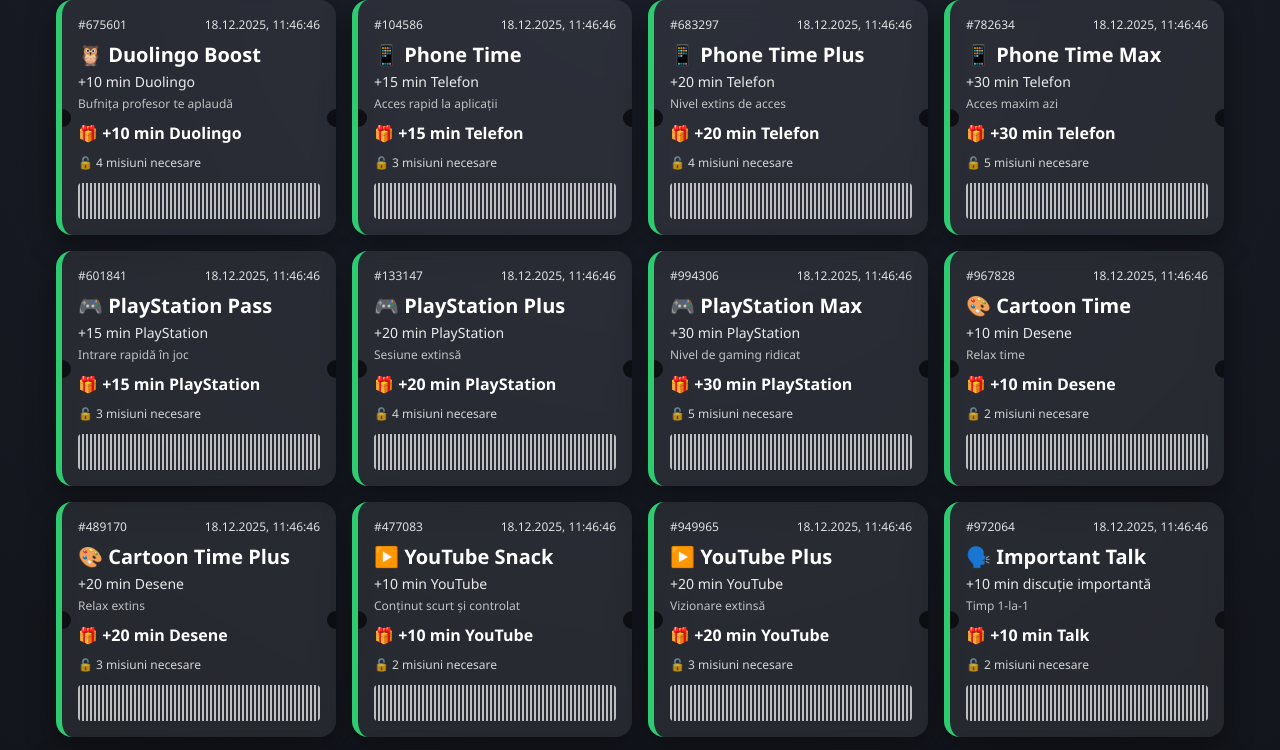
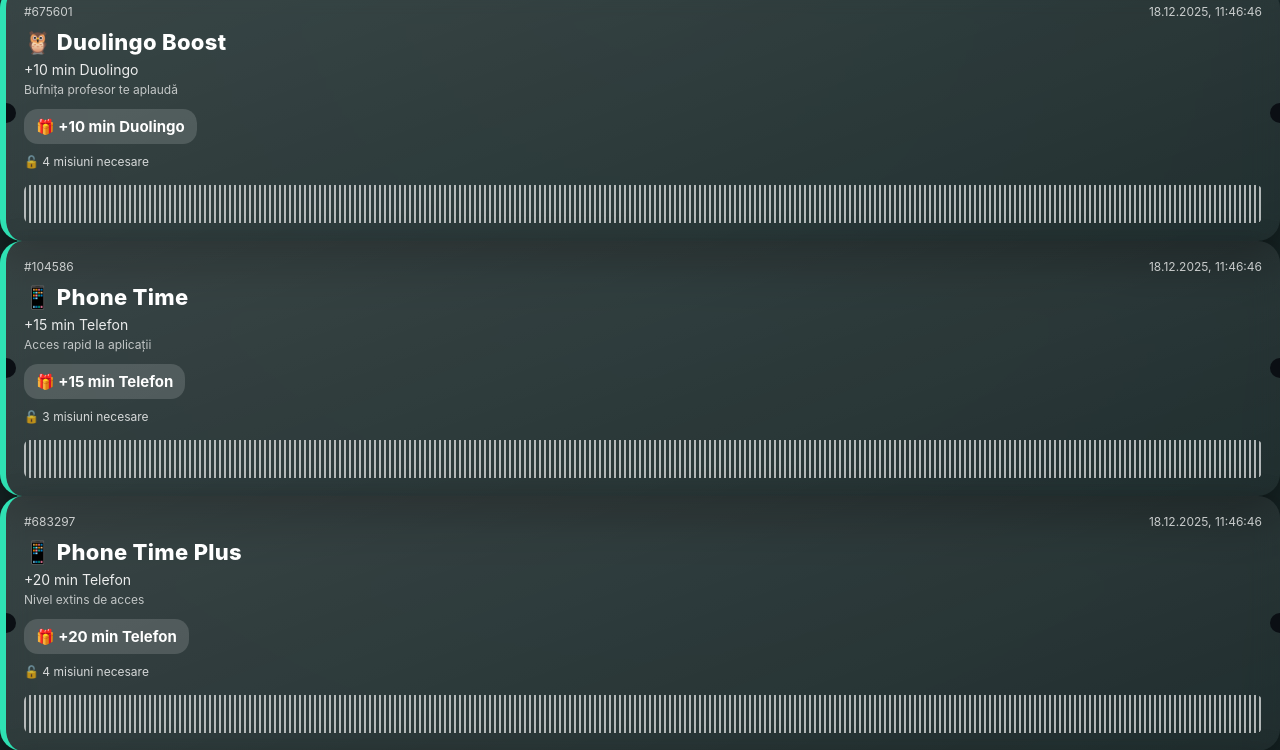
Before and after one commit to toadermihai23-create/time-arena-mag, a plain HTML site: page index.html in a window 1280 px wide. Shown: the part 96-846 px from the top of the page. Drawn offline with Linux system fonts and the light colour scheme.

Commit message:
Update style.css

```diff
--- a/style.css
+++ b/style.css
@@ -1,66 +1,55 @@
 :root {
-  --green: #2ecc71;
-  --blue: #3498db;
-  --red: #e74c3c;
-  --purple: #9b59b6;
-  --bg: #0e0f13;
-  --card-bg: rgba(255,255,255,0.08);
+  --green: #2fe2b4;
+  --blue: #4aa3ff;
+  --red: #ff6b6b;
+  --purple: #b18cff;
+  --bg: #0b0f14;
+  --glass: rgba(255,255,255,0.08);
 }
-
-* { box-sizing: border-box; }
 
 body {
   margin: 0;
-  background: radial-gradient(circle at top, #1b1f2a, #0e0f13);
-  font-family: 'Segoe UI', system-ui, sans-serif;
+  background: radial-gradient(circle at top, #1a2a2a, #0b0f14);
+  font-family: Inter, system-ui, sans-serif;
   color: #fff;
 }
 
-.app {
-  padding: 16px;
-  max-width: 1200px;
-  margin: auto;
+.ticket {
+  position: relative;
+  border-radius: 22px;
+  padding: 18px;
+  background: linear-gradient(
+    160deg,
+    rgba(255,255,255,0.14),
+    rgba(255,255,255,0.04)
+  );
+  backdrop-filter: blur(14px);
+  box-shadow: 0 20px 40px rgba(0,0,0,.45);
+  overflow: hidden;
+  transition: transform .2s ease, box-shadow .2s ease;
 }
 
-.title {
-  text-align: center;
-  margin-bottom: 16px;
+.ticket:hover {
+  transform: translateY(-3px);
+  box-shadow: 0 25px 60px rgba(0,0,0,.6);
 }
 
-.ticket-grid {
-  display: grid;
-  grid-template-columns: repeat(auto-fit, minmax(280px, 1fr));
-  gap: 16px;
-}
-
-/* ===== TICKET CARD ===== */
-
-.ticket {
-  position: relative;
-  padding: 16px;
-  border-radius: 16px;
-  background: var(--card-bg);
-  backdrop-filter: blur(10px);
-  box-shadow: 0 10px 30px rgba(0,0,0,.4);
-  overflow: hidden;
-}
-
-/* perforation */
+/* notch */
 .ticket::before,
 .ticket::after {
   content: "";
   position: absolute;
   top: 50%;
-  width: 18px;
-  height: 18px;
+  width: 20px;
+  height: 20px;
   background: var(--bg);
   border-radius: 50%;
   transform: translateY(-50%);
 }
-.ticket::before { left: -9px; }
-.ticket::after { right: -9px; }
+.ticket::before { left: -10px; }
+.ticket::after { right: -10px; }
 
-/* color accents */
+/* type colors */
 .ticket.green { border-left: 6px solid var(--green); }
 .ticket.blue { border-left: 6px solid var(--blue); }
 .ticket.red { border-left: 6px solid var(--red); }
@@ -71,21 +60,19 @@ body {
   display: flex;
   justify-content: space-between;
   font-size: 12px;
-  opacity: .85;
+  opacity: .75;
 }
 
-.ticket-code {
-  font-weight: 700;
-}
-
-/* main */
+/* title */
 .ticket-title {
-  margin: 8px 0 4px;
-  font-size: 20px;
-  font-weight: 700;
+  margin-top: 10px;
+  font-size: 22px;
+  font-weight: 800;
+  letter-spacing: .3px;
 }
 
 .ticket-desc {
+  margin-top: 6px;
   font-size: 14px;
   opacity: .9;
 }
@@ -96,30 +83,54 @@ body {
   margin-top: 4px;
 }
 
-/* reward */
+/* reward badge */
 .ticket-reward {
-  margin: 10px 0;
-  font-size: 16px;
+  margin-top: 12px;
+  padding: 8px 12px;
+  border-radius: 14px;
   font-weight: 700;
+  font-size: 15px;
+  display: inline-block;
+  background: rgba(255,255,255,0.15);
 }
 
 /* unlock */
 .ticket-unlock {
+  margin-top: 10px;
   font-size: 12px;
   opacity: .8;
 }
 
 /* barcode */
 .barcode {
-  margin-top: 12px;
-  height: 36px;
+  margin-top: 16px;
+  height: 38px;
   background: repeating-linear-gradient(
     90deg,
     #fff,
     #fff 2px,
     transparent 2px,
-    transparent 4px
+    transparent 5px
   );
-  opacity: .7;
-  border-radius: 4px;
+  opacity: .65;
+  border-radius: 6px;
 }
+
+/* redeem animation */
+.ticket.redeeming {
+  animation: shake .35s;
+  box-shadow: 0 0 30px rgba(255,255,255,.6);
+}
+
+@keyframes shake {
+  0% { transform: translateX(0); }
+  25% { transform: translateX(-6px); }
+  50% { transform: translateX(6px); }
+  75% { transform: translateX(-4px); }
+  100% { transform: translateX(0); }
+}
+
+.ticket.used {
+  opacity: .35;
+  filter: grayscale(1);
+}
```
